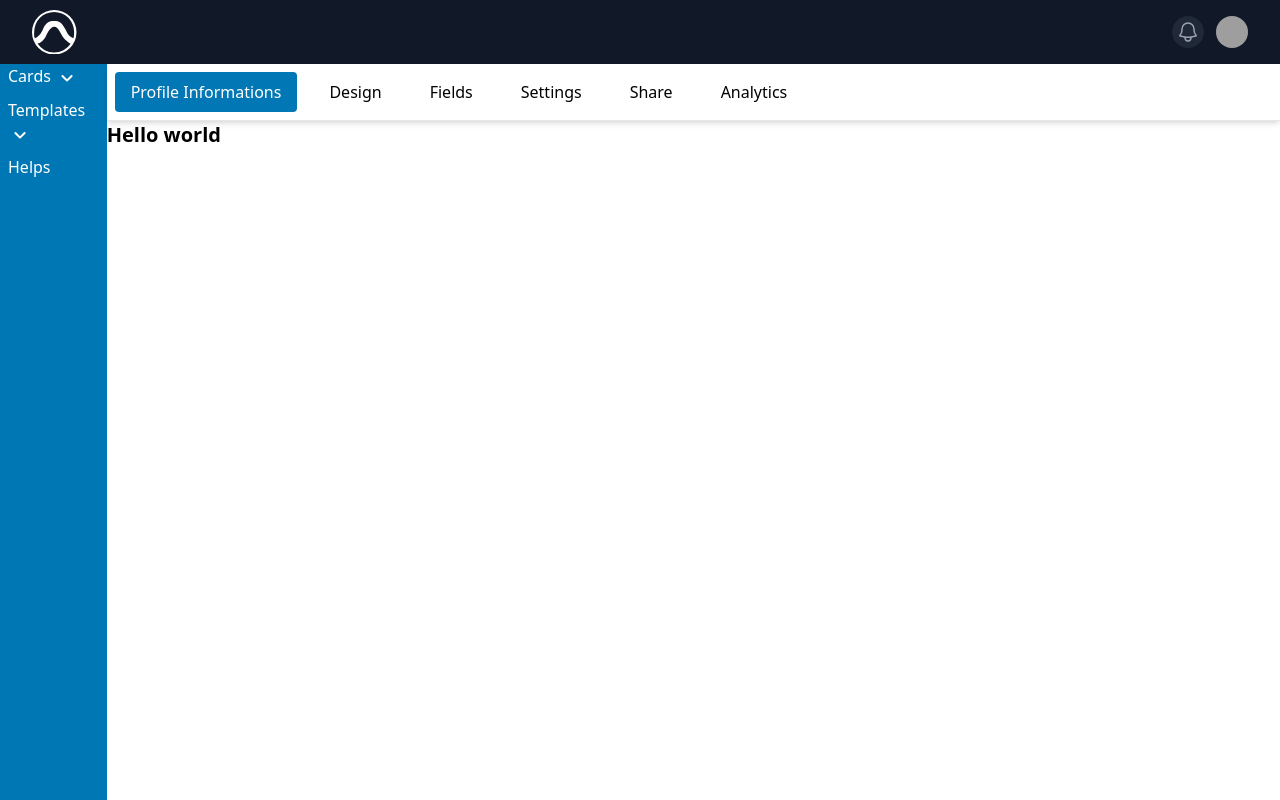
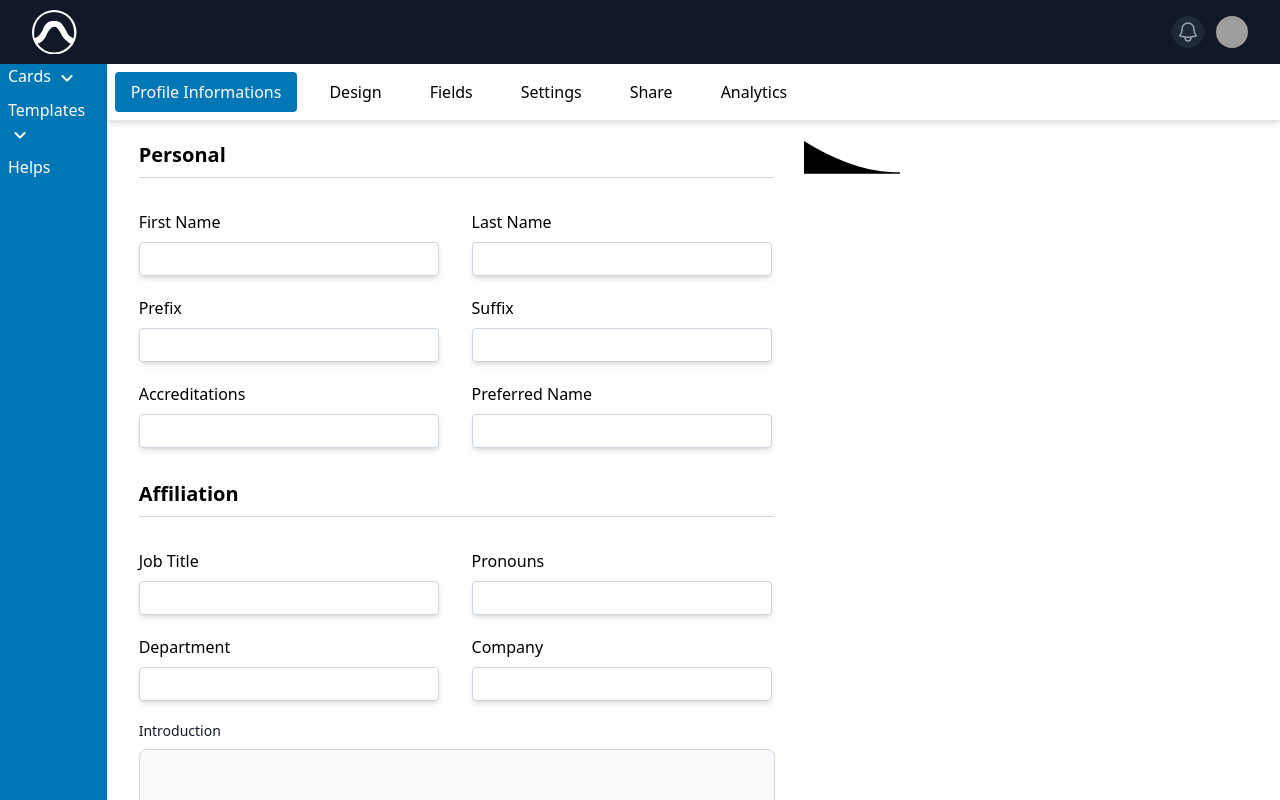
Before and after one commit to shafi0072/soyris-digital-card-v2, a Next.js app: page / in a window 1280 px wide. Shown: the top 800 px of the page. Built offline with nearby package versions, Linux system fonts and the light colour scheme; grey boxes are pictures that could not be loaded.

Commit message:
profile info page add

```diff
--- /dev/null
+++ b/pages/design/index.jsx
@@ -0,0 +1,12 @@
+import Design from '@/src/component/app/Root/Design/Design';
+import React from 'react';
+
+const index = () => {
+    return (
+        <div>
+            <Design/>
+        </div>
+    );
+};
+
+export default index;
--- a/pages/index.js
+++ b/pages/index.js
@@ -1,5 +1,6 @@
 import Image from 'next/image'
 import { Inter } from 'next/font/google'
+import ProfileInformation from '@/src/component/app/Root/ProfileInformation/ProfileInformation'
 
 const inter = Inter({ subsets: ['latin'] })
 
@@ -7,7 +8,7 @@ export default function Home() {
 
   return (
     <>
-      <h1 className="text-xl font-bold">Hello world</h1>
+      <ProfileInformation/>
     </>
   )
 }
--- /dev/null
+++ b/src/Storage/ContextApi.jsx
@@ -0,0 +1,11 @@
+import React from 'react';
+
+const ContextApi = () => {
+    return (
+        <div>
+
+        </div>
+    );
+};
+
+export default ContextApi;
--- /dev/null
+++ b/src/component/app/Root/Design/Design.jsx
@@ -0,0 +1,43 @@
+import React, { useState } from 'react';
+
+const Design = () => {
+    const [border,setBorder]= useState('clasic');
+    return (
+        <div>
+            <div>
+                <h2 className='text-xl font-bold text-black pb-2 '>Design</h2>
+                <div className='flex gap-3'>
+                    <button className={`${border=== 'clasic'&& 'border border-[#0F66A0]'} p-2  relative w-[90px] h-[120px] shadow-md`} onClick={()=>setBorder('clasic')}>
+                        <span className='absolute top-2 left-2 bottom-5'>
+                            <svg xmlns="http://www.w3.org/2000/svg" width="73.066" height="60.937" viewBox="0 0 73.066 60.937">
+                                <g id="Group_3" data-name="Group 3" transform="translate(-610 -437)">
+                                    <rect id="Rectangle_24" data-name="Rectangle 24" width="73.031" height="43.449" rx="13" transform="translate(610 437)" fill="#0f66a0" />
+                                    <g id="Group_2" data-name="Group 2" transform="translate(610 464.772)">
+                                        <path id="wave-left" d="M0,35.773v6.272H18.369l-.006-.282C12.206,41.8,6.388,39.706,0,35.773Z" transform="translate(0 -25.133)" fill="#fff" />
+                                        <path id="wave-right" d="M110.107,6.108c-5.744-.063-12.756,1.759-23.152,7.963C78.608,19.052,71.622,21.405,65,21.447h0v.3h54.532V7.718A34.637,34.637,0,0,0,110.107,6.108Z" transform="translate(-46.466 -4.714)" fill="#fff" />
+                                        <path id="wave" d="M0,4.956V10.6C13.456,18.9,24.5,19.4,40.858,9.64S65.059,1.15,72.9,3.394V1.93C54.895-5,40.277,8.692,28.951,12.108S9.971,13.083,0,4.956Z" transform="translate(0 0)" fill="#0e66a0" />
+                                    </g>
+                                    <path id="Rectangle_25" data-name="Rectangle 25" d="M0,0H73.031a0,0,0,0,1,0,0V2.64a13,13,0,0,1-13,13H13a13,13,0,0,1-13-13V0A0,0,0,0,1,0,0Z" transform="translate(610 482.297)" fill="#fff" />
+                                </g>
+                            </svg>
+                        </span>
+                        <span className='absolute bottom-2 left-0 right-0 text-center text-[#2C2C2C]'>Classic</span>
+                    </button>
+                    <button className={`${border==='flat'&& 'border border-[#0F66A0]'} p-2  relative w-[90px] h-[120px] shadow-md`} onClick={()=>setBorder('flat')}>
+                        <span className='absolute top-2 left-2 bottom-5'>
+                            <svg xmlns="http://www.w3.org/2000/svg" width="73.031" height="35.449" viewBox="0 0 73.031 35.449">
+                                <path id="Rectangle_24" data-name="Rectangle 24" d="M13,0H60.031a13,13,0,0,1,13,13V35.449a0,0,0,0,1,0,0H0a0,0,0,0,1,0,0V13A13,13,0,0,1,13,0Z" fill="#0f66a0" />
+                            </svg>
+                        </span>
+
+                        <span className='absolute bottom-2 left-0 right-0 text-center text-[#2C2C2C]'>Flat</span>
+
+                    </button>
+                </div>
+            </div>
+            <div></div>
+        </div>
+    );
+};
+
+export default Design;
--- /dev/null
+++ b/src/component/app/Root/ProfileInformation/ProfileInformation.jsx
@@ -0,0 +1,90 @@
+import React from 'react';
+
+const ProfileInformation = () => {
+    return (
+        <div className=''>
+
+            <div className='mb-10'>
+                <form >
+                    <div className='mb-8 w-[635px]'>
+                        <h2 className='text-xl font-bold text-black pb-2 border-b border-[#CBD5E0]'>Personal</h2>
+                    </div>
+                    <div className='grid grid-cols-2 mb-5'>
+                        <div className=''>
+                            <label htmlFor="first_name" className='block mb-2'>First Name</label>
+                            <input type="text" className='w-[300px] py-1 shadow-md rounded px-2 border border-[#CBD5E0]' name='first_name' id='first_name' />
+
+                        </div>
+                        <div className=''>
+                            <label htmlFor="last_name" className='block mb-2'>Last Name</label>
+                            <input type="text" className='w-[300px] py-1 shadow-md rounded px-2 border border-[#CBD5E0]' name='last_name' id='last_name' />
+
+                        </div>
+                    </div>
+                    <div className='grid grid-cols-2 mb-5'>
+                        <div className=''>
+                            <label htmlFor="prefix" className='block mb-2'>Prefix</label>
+                            <input type="text" className='w-[300px] py-1 shadow-md rounded px-2 border border-[#CBD5E0]' name='prefix' id='prefix' />
+
+                        </div>
+                        <div className=''>
+                            <label htmlFor="suffix" className='block mb-2'>Suffix</label>
+                            <input type="text" className='w-[300px] py-1 shadow-md rounded px-2 border border-[#CBD5E0]' name='suffix' id='suffix' />
+
+                        </div>
+                    </div>
+                    <div className='grid grid-cols-2 mb-5'>
+                        <div className=''>
+                            <label htmlFor="accreditations" className='block mb-2'>Accreditations</label>
+                            <input type="text" className='w-[300px] py-1 shadow-md rounded px-2 border border-[#CBD5E0]' name='accreditations' id='accreditations' />
+
+                        </div>
+                        <div className=''>
+                            <label htmlFor="preferred_name" className='block mb-2'>Preferred Name</label>
+                            <input type="text" className='w-[300px] py-1 shadow-md rounded px-2 border border-[#CBD5E0]' name='preferred_name' id='preferred_name' />
+
+                        </div>
+                    </div>
+                    <div className='my-8 w-[635px]'>
+                        <h2 className='text-xl font-bold text-black pb-2 border-b border-[#CBD5E0]'>Affiliation</h2>
+                    </div>
+                    <div className='grid grid-cols-2 mb-5'>
+                        <div className=''>
+                            <label htmlFor="job_title" className='block mb-2'>Job Title</label>
+                            <input type="text" className='w-[300px] py-1 shadow-md rounded px-2 border border-[#CBD5E0]' name='job_title' id='job_title' />
+
+                        </div>
+                        <div className=''>
+                            <label htmlFor="pronouns" className='block mb-2'>Pronouns</label>
+                            <input type="text" className='w-[300px] py-1 shadow-md rounded px-2 border border-[#CBD5E0]' name='pronouns' id='pronouns' />
+
+                        </div>
+                    </div>
+                    <div className='grid grid-cols-2 mb-5'>
+                        <div className=''>
+                            <label htmlFor="department" className='block mb-2'>Department</label>
+                            <input type="text" className='w-[300px] py-1 shadow-md rounded px-2 border border-[#CBD5E0]' name='department' id='department' />
+
+                        </div>
+                        <div className=''>
+                            <label htmlFor="company" className='block mb-2'>Company</label>
+                            <input type="text" className='w-[300px] py-1 shadow-md rounded px-2 border border-[#CBD5E0]' name='company' id='company' />
+
+                        </div>
+                    </div>
+                    <div className="mb-8">
+                        <label for="introduction" class="block mb-2 text-sm font-medium text-gray-900 dark:text-white">Introduction</label>
+
+                        <textarea id="introduction" rows="5" class="block w-[636px] p-2.5  text-sm text-gray-900 bg-gray-50 rounded-lg border border-gray-300 focus:ring-blue-500 focus:border-blue-500 " ></textarea>
+                    </div>
+                    <div>
+                        <input type="submit" value="Cancel" className='px-5 py-1  font-medium text-lg text-black border border-[#0277B5] rounded me-5 cursor-pointer hover:bg-[#0277B5] hover:text-white transition-all duration-500' />
+                        <input type="submit" value="Save" className='px-5 py-1 border border-[#0277B5] bg-[#0277B5] font-medium text-lg text-white rounded cursor-pointer hover:bg-[#0277B5]' />
+                    </div>
+                </form>
+            </div>
+        </div>
+    );
+};
+
+export default ProfileInformation;
--- a/src/component/core/Layout/index.jsx
+++ b/src/component/core/Layout/index.jsx
@@ -2,6 +2,7 @@ import React from 'react';
 import Navbar from '../Shared/Navbar';
 import Sidebar from '../Shared/Sidebar';
 import SubNavbar from '../Shared/SubNavbar';
+import RightSidebar from '../Shared/RightSidebar';
 
 const index = ({ children }) => {
     return (
@@ -14,7 +15,15 @@ const index = ({ children }) => {
                 </div>
                 <div class="col-span-11 ...">
                 <SubNavbar/>
-                {children}</div>
+                <div className='grid grid-cols-12 ps-8 pt-5'>
+                <div className="col-span-7">
+                {children}
+                </div>
+                <div className="col-span-4">
+                    <RightSidebar/>
+                </div>
+                </div>
+                </div>
             </div>
 
         </div>
--- /dev/null
+++ b/src/component/core/Shared/RightSidebar.jsx
@@ -0,0 +1,14 @@
+import React from 'react';
+
+const RightSidebar = () => {
+    return (
+        <div>
+            <svg xmlns="http://www.w3.org/2000/svg" width="96" height="32.781" viewBox="0 0 96 32.781">
+                <path id="wave-left" d="M0,35.773V68.554H96l-.032-1.475C63.791,67.267,33.386,56.325,0,35.773Z" transform="translate(0 -35.773)" fill="#000" />
+            </svg>
+
+        </div>
+    );
+};
+
+export default RightSidebar;
--- a/src/component/core/Shared/Sidebar.jsx
+++ b/src/component/core/Shared/Sidebar.jsx
@@ -5,7 +5,7 @@ const Sidebar = () => {
   const [expand, setExpand] = useState(-1)
 
   return (
-    <div className='bg-[#0077B5] w-[100%] h-[100vh] pl-2'>
+    <div className='bg-[#0077B5] w-[100%] min-h-screen pl-2'>
       <ul>
         {
           nav_data?.map((items, index) => <li className='mb-2' onClick={() => setExpand(index)}>
--- a/src/constant/SubNavbar.js
+++ b/src/constant/SubNavbar.js
@@ -1,7 +1,7 @@
 export const sub_Navbar_data = [
   {
     title: 'Profile Informations',
-    url:'/profileInfo'
+    url:'/'
   },
   {
     title: 'Design',
```
